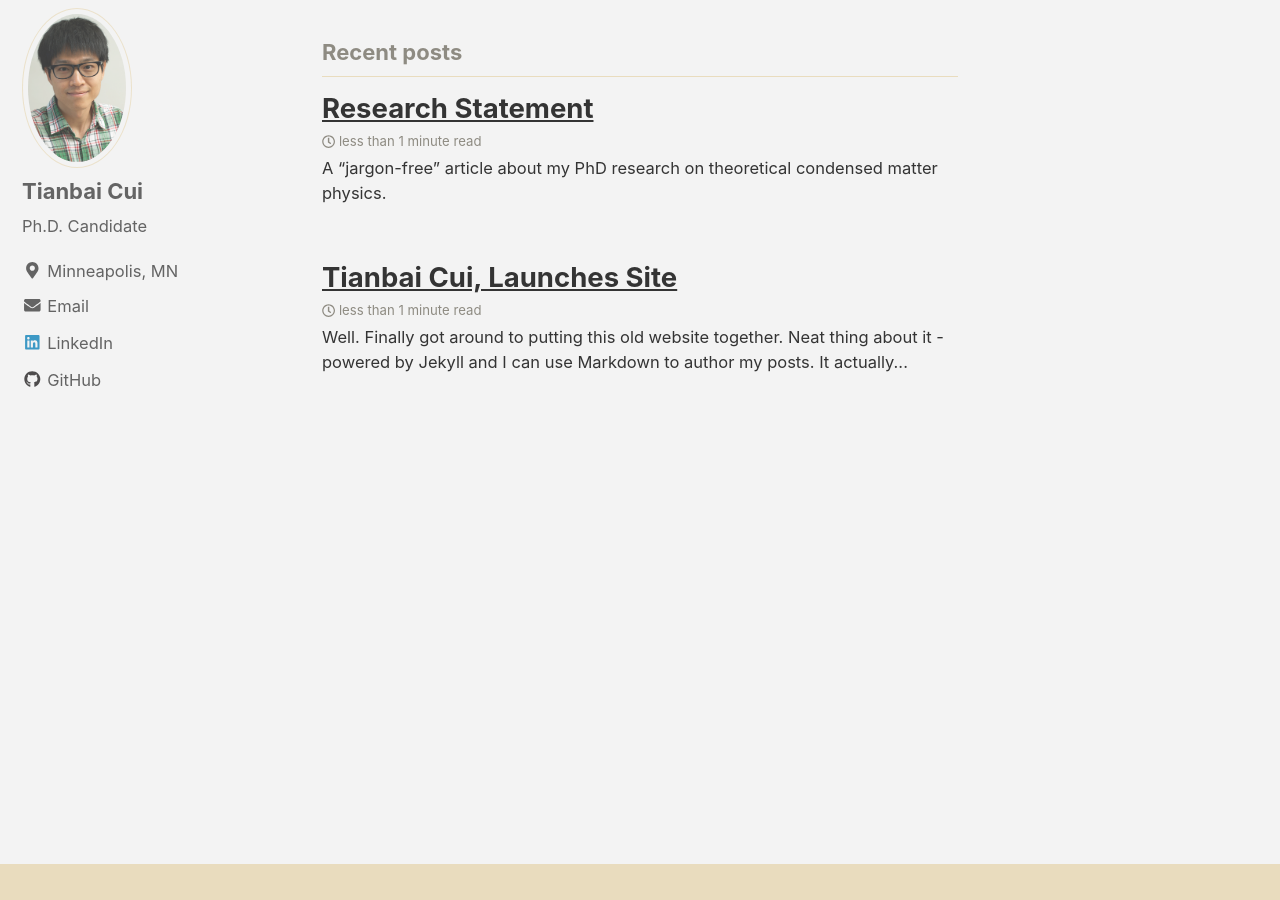
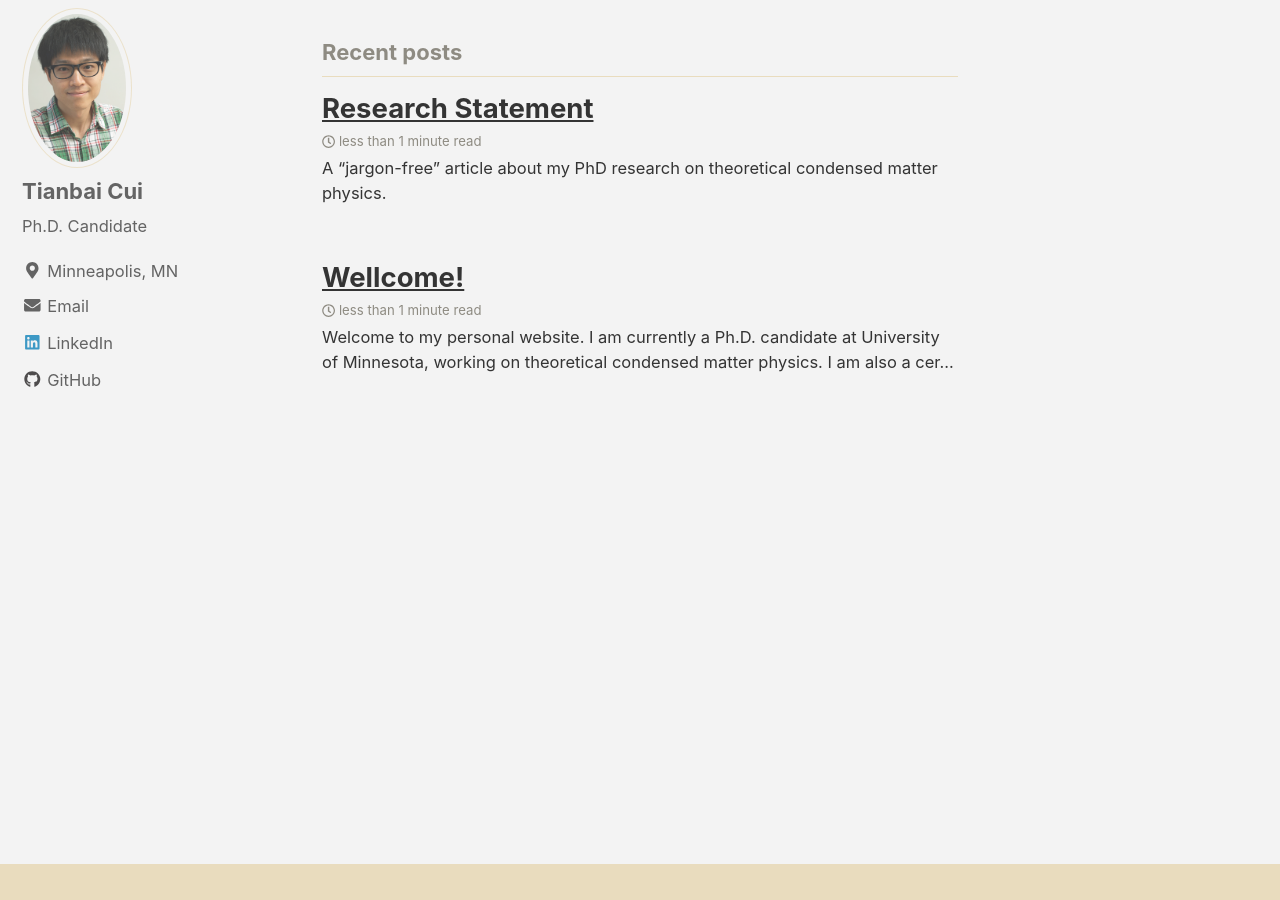
Before and after one commit to TianbaiCui/tianbaicui.github.io, a Jekyll site: the page built from index.html, in a window 1280 px wide and 900 px high, scrolled down 1107 px. Built offline with Jekyll 4.4.1, drawn with Linux system fonts in a browser that asks for light colours; nearby versions of some CDN libraries; the list of posts is cut into pages by our own code.

```diff
--- a/_posts/2018-09-11-first-post.md
+++ b/_posts/2018-09-11-first-post.md
@@ -1,7 +1,7 @@
 ---
 layout: post
-title: "Tianbai Cui, Launches Site"
+title: "Wellcome!"
 date: 2018-09-11
 ---
 
-Well. Finally got around to putting this old website together. Neat thing about it - powered by [Jekyll](http://jekyllrb.com) and I can use Markdown to author my posts. It actually is a lot easier than I thought it was going to be.
+Welcome to my personal website. I am currently a Ph.D. candidate at University of Minnesota, working on theoretical condensed matter physics. I am also a certified SCUBA diver, who loves to explore the world.
```
Also changed, not shown: _pages/Research.md (+10 -5 lines).
